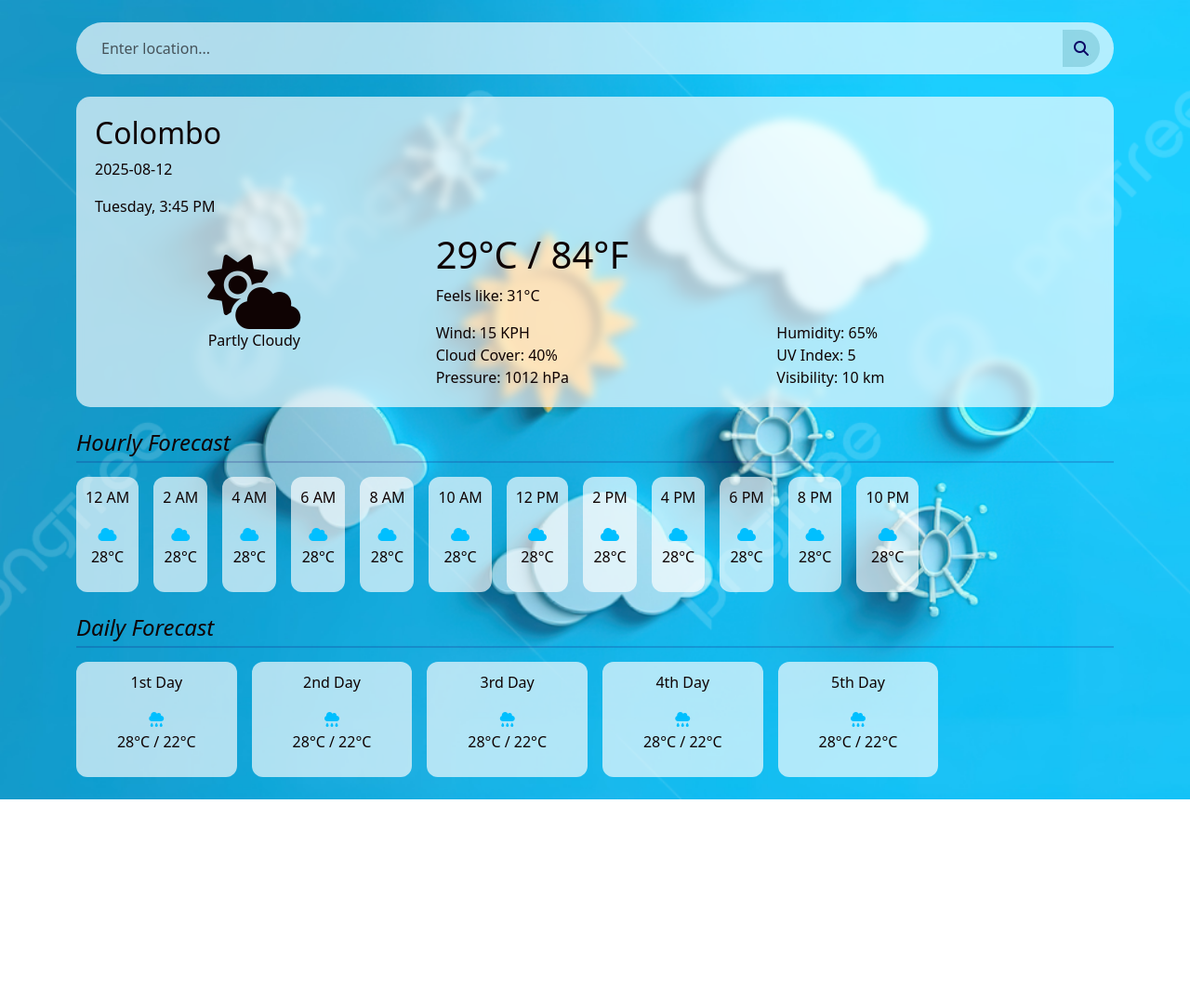
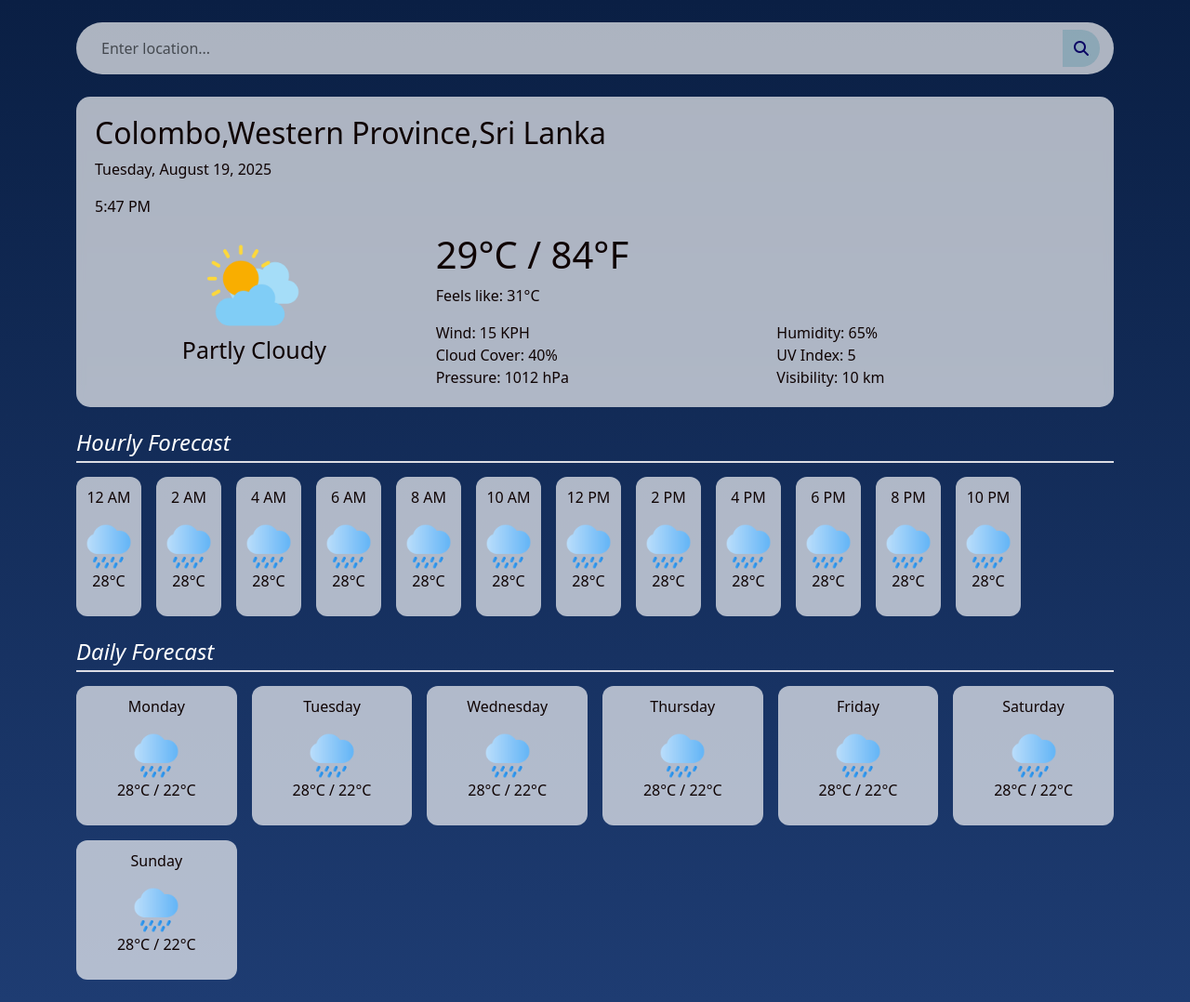
Before and after one commit to RavindiKarunarathna/Weather-App-Project, a plain HTML site: page index.html in a window 1280 px wide. Shown: the whole page at 93% size. Before the commit the page ends 860 px from the top, so only its background shows below. Drawn offline with nearby package versions, Linux system fonts and the light colour scheme; no server answers.

Commit message:
Change Daily Forcast and Create js part

```diff
--- a/assets/css/style.css
+++ b/assets/css/style.css
@@ -4,12 +4,21 @@
         /* font-family: 'Segoe UI', Tahoma, Geneva, Verdana, sans-serif; */
     }
 
-    .background-img {
+    /* .background-img {
         background-image: url('/assets/images/w-bgimg2.jpg');
         background-size: cover;
         background-repeat: no-repeat;
         background-position: center;
         min-height: 100vh;
+    } */
+
+    .main-img-edit{
+        height: 100px;
+        width: 100px;
+    }
+
+    .main-weather-font{
+        font-size: 25px;
     }
 
     .search-bar {
@@ -47,7 +56,8 @@
     }
 
     .section-title {
-        border-bottom: 2px solid rgba(21, 12, 120, 0.2);
+        border-bottom: 2px solid rgba(237, 236, 240, 0.92);
+        color: white;
         padding-bottom: 5px;
         margin-bottom: 15px;
         font-style: italic;
--- /dev/null
+++ b/assets/js/app.js
@@ -0,0 +1,135 @@
+console.log("js loaded");
+
+AOS.init();
+
+//------------------------------Set Date-----------------------------------
+let date = new Date();
+console.log(date);
+formatDate = {
+    "weekday": `long`,
+    "month": `long`,
+    "year": `numeric`,
+    "day": `numeric`
+}
+
+let currentDate = date.toLocaleDateString("en-US", formatDate);
+console.log(currentDate);
+
+document.getElementById("local-date").textContent = currentDate;
+
+//-----------------------Set Time---------------------------------------------------
+
+let time = new Date();
+console.log(time);
+formatTime = {
+    "hour": `numeric`,
+    "minute": `numeric`,
+    "time": `long`
+}
+
+let currentTime = time.toLocaleTimeString("en-US", formatTime);
+console.log(currentTime);
+
+document.getElementById("local-time").textContent = currentTime;
+
+//------------------------------------------------------------------------------------
+
+
+function callApi() {
+    fetch(`http://api.weatherapi.com/v1/forecast.json?key=e1b3044a1e8b427ea0c165610251808&q=${document.getElementById("search-location").value}&days=7&aqi=no&alerts=no`)
+
+        // .then(responce => responce.json())
+        // .then(data => console.log(data))
+
+        .then(responce => responce.json())
+        .then(data => {
+            console.log(data);
+            setDetails(data);
+        });
+
+    // let responce = await fetch("http://api.weatherapi.com/v1/current.json?key=e1b3044a1e8b427ea0c165610251808&q=gampaha&aqi=no")
+    // let data = await responce.json();
+    // console.log(data);
+
+    //setDetails(data);
+
+}
+
+function setDetails(data) {
+    document.getElementById("location-name").innerText = data.location.name + "," + data.location.region + "," + data.location.country;
+    document.getElementById("main-icon").src = data.current.condition.icon;
+    document.getElementById("condition-text").innerText=data.current.condition.text;
+    document.getElementById("temperature").innerText = data.current.temp_c + "°C / " + data.current.temp_f+"°F";
+    document.getElementById("feels-like").innerText = data.current.feelslike_c;
+    document.getElementById("wind-speed").innerText = data.current.wind_kph+" KPH";
+    document.getElementById("humidity").innerText=data.current.humidity+"%";
+    document.getElementById("cloud-cover").innerText=data.current.cloud+"%";
+    document.getElementById("uv-index").innerText=data.current.uv;
+    document.getElementById("pressure").innerText=data.current.pressure_mb+" hPa";
+    document.getElementById("visibility").innerText=data.current.vis_km+" km";
+
+//---------Hourly ForCast---------------------------------------------------------------
+
+    document.getElementById("1-hour-icon").src=data.forecast.forecastday[0].hour[0].condition.icon;
+    document.getElementById("1-hour-temp").innerText=data.forecast.forecastday[0].hour[0].temp_c+"°C";
+
+    document.getElementById("2-hour-icon").src=data.forecast.forecastday[0].hour[2].condition.icon;
+    document.getElementById("2-hour-temp").innerText=data.forecast.forecastday[0].hour[2].temp_c+"°C";
+
+    document.getElementById("3-hour-icon").src=data.forecast.forecastday[0].hour[4].condition.icon;
+    document.getElementById("3-hour-temp").innerText=data.forecast.forecastday[0].hour[4].temp_c+"°C";
+
+    document.getElementById("4-hour-icon").src=data.forecast.forecastday[0].hour[6].condition.icon;
+    document.getElementById("4-hour-temp").innerText=data.forecast.forecastday[0].hour[6].temp_c+"°C";
+
+    document.getElementById("5-hour-icon").src=data.forecast.forecastday[0].hour[8].condition.icon;
+    document.getElementById("5-hour-temp").innerText=data.forecast.forecastday[0].hour[8].temp_c+"°C";
+
+    document.getElementById("6-hour-icon").src=data.forecast.forecastday[0].hour[10].condition.icon;
+    document.getElementById("6-hour-temp").innerText=data.forecast.forecastday[0].hour[10].temp_c+"°C";
+
+    document.getElementById("7-hour-icon").src=data.forecast.forecastday[0].hour[12].condition.icon;
+    document.getElementById("7-hour-temp").innerText=data.forecast.forecastday[0].hour[12].temp_c+"°C";
+
+    document.getElementById("8-hour-icon").src=data.forecast.forecastday[0].hour[14].condition.icon;
+    document.getElementById("8-hour-temp").innerText=data.forecast.forecastday[0].hour[14].temp_c+"°C";
+
+    document.getElementById("9-hour-icon").src=data.forecast.forecastday[0].hour[16].condition.icon;
+    document.getElementById("9-hour-temp").innerText=data.forecast.forecastday[0].hour[16].temp_c+"°C";
+
+    document.getElementById("10-hour-icon").src=data.forecast.forecastday[0].hour[18].condition.icon;
+    document.getElementById("10-hour-temp").innerText=data.forecast.forecastday[0].hour[18].temp_c+"°C";
+
+    document.getElementById("11-hour-icon").src=data.forecast.forecastday[0].hour[20].condition.icon;
+    document.getElementById("11-hour-temp").innerText=data.forecast.forecastday[0].hour[20].temp_c+"°C";
+
+    document.getElementById("12-hour-icon").src=data.forecast.forecastday[0].hour[22].condition.icon;
+    document.getElementById("12-hour-temp").innerText=data.forecast.forecastday[0].hour[22].temp_c+"°C";
+
+
+//----------------------Daily ForCast---------------------------------------------------------
+
+    document.getElementById("1-day-icon").src=data.forecast.forecastday[0].day.condition.icon;
+    document.getElementById("1-day-temp").innerText=data.forecast.forecastday[0].day.maxtemp_c+"°C / "+data.forecast.forecastday[0].day.mintemp_c+"°C";
+
+    document.getElementById("2-day-icon").src=data.forecast.forecastday[1].day.condition.icon;
+    document.getElementById("2-day-temp").innerText=data.forecast.forecastday[1].day.maxtemp_c+"°C / "+data.forecast.forecastday[1].day.mintemp_c+"°C";
+
+    document.getElementById("3-day-icon").src=data.forecast.forecastday[2].day.condition.icon;
+    document.getElementById("3-day-temp").innerText=data.forecast.forecastday[2].day.maxtemp_c+"°C / "+data.forecast.forecastday[2].day.mintemp_c+"°C";
+
+    document.getElementById("4-day-icon").src=data.forecast.forecastday[3].day.condition.icon;
+    document.getElementById("4-day-temp").innerText=data.forecast.forecastday[3].day.maxtemp_c+"°C / "+data.forecast.forecastday[3].day.mintemp_c+"°C";
+
+    document.getElementById("5-day-icon").src=data.forecast.forecastday[4].day.condition.icon;
+    document.getElementById("5-day-temp").innerText=data.forecast.forecastday[4].day.maxtemp_c+"°C / "+data.forecast.forecastday[4].day.mintemp_c+"°C";
+
+    document.getElementById("6-day-icon").src=data.forecast.forecastday[5].day.condition.icon;
+    document.getElementById("6-day-temp").innerText=data.forecast.forecastday[5].day.maxtemp_c+"°C / "+data.forecast.forecastday[5].day.mintemp_c+"°C";
+
+    document.getElementById("7-day-icon").src=data.forecast.forecastday[6].day.condition.icon;
+    document.getElementById("7-day-temp").innerText=data.forecast.forecastday[6].day.maxtemp_c+"°C / "+data.forecast.forecastday[6].day.mintemp_c+"°C";
+
+}
+
+callApi();
--- a/index.html
+++ b/index.html
@@ -10,6 +10,7 @@
     <link href="https://cdn.jsdelivr.net/npm/bootstrap@5.3.0/dist/css/bootstrap.min.css" rel="stylesheet">
 
     <link rel="stylesheet" href="https://cdnjs.cloudflare.com/ajax/libs/font-awesome/6.4.0/css/all.min.css">
+    <link href="https://unpkg.com/aos@2.3.1/dist/aos.css" rel="stylesheet">
 
     <!-- User CSS -->
     <link rel="stylesheet" href="assets/css/style.css">
@@ -25,20 +26,20 @@
                 <div class="input-group search-bar">
                     <input type="text" id="search-location" class="form-control" placeholder="Enter location..."
                         aria-label="Location">
-                    <button class="btn btn-search" type="submit"><i class="fas fa-search"></i></button>
+                    <button class="btn btn-search" type="button" onclick="callApi()"><i class="fas fa-search"></i></button>
                 </div>
             </form>
         </div>
 
         <!--Weather for Cast Section -->
-        <div class="weather-card mb-4">
-            <h2 id="location-name">Colombo</h2>
-            <p id="local-date">2025-08-12</p>
-            <p id="local-time">Tuesday, 3:45 PM</p>
+        <div class="weather-card mb-4" data-aos="fade-right">
+            <h2 id="location-name">Colombo,Western Province,Sri Lanka</h2>
+            <p id="local-date">Tuesday,2025-08-12</p>
+            <p id="local-time">3:45 PM</p>
             <div class="row align-items-center">
                 <div class="col-md-4 text-center">
-                    <i class="fas fa-cloud-sun fa-5x"></i>
-                    <p id="condition-text">Partly Cloudy</p>
+                    <img src="assets/images/cloudy.png" class="main-img-edit" id="main-icon">
+                    <p id="condition-text" class="main-weather-font">Partly Cloudy</p>
                 </div>
                 <div class="col-md-8">
                     <h1 id="temperature">29°C / 84°F</h1>
@@ -61,63 +62,63 @@
             <div class="forecast-scroll d-flex gap-3">
                 <div class="forecast-card">
                     <p>12 AM</p>
-                    <i class="fas fa-cloud" style="color: #00bfff;"></i>
-                    <p>28°C</p>
+                    <img src="assets/images/heavy-rain.png" id="1-hour-icon">
+                    <p id="1-hour-temp">28°C</p>
                 </div>
                 <div class="forecast-card">
                     <p>2 AM</p>
-                    <i class="fas fa-cloud" style="color: #00bfff;"></i>
-                    <p>28°C</p>
+                    <img src="assets/images/heavy-rain.png" id="2-hour-icon">
+                    <p id="2-hour-temp">28°C</p>
                 </div>
                 <div class="forecast-card">
                     <p>4 AM</p>
-                    <i class="fas fa-cloud" style="color: #00bfff;"></i>
-                    <p>28°C</p>
+                    <img src="assets/images/heavy-rain.png" id="3-hour-icon">
+                    <p id="3-hour-temp">28°C</p>
                 </div>
                 <div class="forecast-card">
                     <p>6 AM</p>
-                    <i class="fas fa-cloud" style="color: #00bfff;"></i>
-                    <p>28°C</p>
+                    <img src="assets/images/heavy-rain.png" id="4-hour-icon">
+                    <p id="4-hour-temp">28°C</p>
                 </div>
                 <div class="forecast-card">
                     <p>8 AM</p>
-                    <i class="fas fa-cloud" style="color: #00bfff;"></i>
-                    <p>28°C</p>
+                    <img src="assets/images/heavy-rain.png" id="5-hour-icon">
+                    <p id="5-hour-temp">28°C</p>
                 </div>
                 <div class="forecast-card">
                     <p>10 AM</p>
-                    <i class="fas fa-cloud" style="color: #00bfff;"></i>
-                    <p>28°C</p>
+                    <img src="assets/images/heavy-rain.png" id="6-hour-icon">
+                    <p id="6-hour-temp">28°C</p>
                 </div>
                 <div class="forecast-card">
                     <p>12 PM</p>
-                    <i class="fas fa-cloud" style="color: #00bfff;"></i>
-                    <p>28°C</p>
+                    <img src="assets/images/heavy-rain.png" id="7-hour-icon">
+                    <p id="7-hour-temp">28°C</p>
                 </div>
                 <div class="forecast-card">
                     <p>2 PM</p>
-                    <i class="fas fa-cloud" style="color: #00bfff;"></i>
-                    <p>28°C</p>
+                    <img src="assets/images/heavy-rain.png" id="8-hour-icon">
+                    <p id="8-hour-temp">28°C</p>
                 </div>
                 <div class="forecast-card">
                     <p>4 PM</p>
-                    <i class="fas fa-cloud" style="color: #00bfff;"></i>
-                    <p>28°C</p>
+                    <img src="assets/images/heavy-rain.png" id="9-hour-icon">
+                    <p id="9-hour-temp">28°C</p>
                 </div>
                 <div class="forecast-card">
                     <p>6 PM</p>
-                    <i class="fas fa-cloud" style="color: #00bfff;"></i>
-                    <p>28°C</p>
+                    <img src="assets/images/heavy-rain.png" id="10-hour-icon">
+                    <p id="10-hour-temp">28°C</p>
                 </div>
                 <div class="forecast-card">
                     <p>8 PM</p>
-                    <i class="fas fa-cloud" style="color: #00bfff;"></i>
-                    <p>28°C</p>
+                    <img src="assets/images/heavy-rain.png" id="11-hour-icon">
+                    <p id="11-hour-temp">28°C</p>
                 </div>
                 <div class="forecast-card">
                     <p>10 PM</p>
-                    <i class="fas fa-cloud" style="color: #00bfff;"></i>
-                    <p>28°C</p>
+                    <img src="assets/images/heavy-rain.png" id="12-hour-icon">
+                    <p id="12-hour-temp">28°C</p>
                 </div>
             </div>
         </div>
@@ -128,45 +129,60 @@
             <div class="row g-3">
                 <div class="col-6 col-md-4 col-lg-2">
                     <div class="forecast-card">
-                        <p>1st Day</p>
-                        <i class="fas fa-cloud-rain" style="color: #00bfff;"></i>
-                        <p>28°C / 22°C</p>
+                        <p>Monday</p>
+                        <img src="assets/images/heavy-rain.png" id="1-day-icon">
+                        <p id="1-day-temp">28°C / 22°C</p>
                     </div>
                 </div>
                 <div class="col-6 col-md-4 col-lg-2">
                     <div class="forecast-card">
-                        <p>2nd Day</p>
-                        <i class="fas fa-cloud-rain" style="color: #00bfff;"></i>
-                        <p>28°C / 22°C</p>
+                        <p>Tuesday</p>
+                        <img src="assets/images/heavy-rain.png" id="2-day-icon">
+                        <p id="2-day-temp">28°C / 22°C</p>
                     </div>
                 </div>
                 <div class="col-6 col-md-4 col-lg-2">
                     <div class="forecast-card">
-                        <p>3rd Day</p>
-                        <i class="fas fa-cloud-rain" style="color: #00bfff;"></i>
-                        <p>28°C / 22°C</p>
+                        <p>Wednesday</p>
+                        <img src="assets/images/heavy-rain.png" id="3-day-icon">
+                        <p id="3-day-temp">28°C / 22°C</p>
                     </div>
                 </div>
                 <div class="col-6 col-md-4 col-lg-2">
                     <div class="forecast-card">
-                        <p>4th Day</p>
-                        <i class="fas fa-cloud-rain" style="color: #00bfff;"></i>
-                        <p>28°C / 22°C</p>
+                        <p>Thursday</p>
+                        <img src="assets/images/heavy-rain.png" id="4-day-icon">
+                        <p id="4-day-temp">28°C / 22°C</p>
                     </div>
                 </div>
                 <div class="col-6 col-md-4 col-lg-2">
                     <div class="forecast-card">
-                        <p>5th Day</p>
-                        <i class="fas fa-cloud-rain" style="color: #00bfff;"></i>
-                        <p>28°C / 22°C</p>
+                        <p>Friday</p>
+                        <img src="assets/images/heavy-rain.png" id="5-day-icon">
+                        <p id="5-day-temp">28°C / 22°C</p>
+                    </div>
+                </div>
+                <div class="col-6 col-md-4 col-lg-2">
+                    <div class="forecast-card">
+                        <p>Saturday</p>
+                        <img src="assets/images/heavy-rain.png" id="6-day-icon">
+                        <p id="6-day-temp">28°C / 22°C</p>
+                    </div>
+                </div>
+                <div class="col-6 col-md-4 col-lg-2">
+                    <div class="forecast-card">
+                        <p>Sunday</p>
+                        <img src="assets/images/heavy-rain.png" id="7-day-icon">
+                        <p id="7-day-temp">28°C / 22°C</p>
                     </div>
                 </div>
             </div>
         </div>
 
     </div>
-
-
+    <script src="https://unpkg.com/aos@2.3.1/dist/aos.js"></script>
+    <script src="/assets/css/bootstrap-5.3.7-dist/js/bootstrap.bundle.min.js"></script>
+    <script src="/assets/js/app.js"></script>
 </body>
 
 </html>
```
Also changed, not shown: assets/images/cloudy.png (added), assets/images/fog.png (added), assets/images/heavy-rain.png (added), assets/images/overcast.png (added), assets/images/partlySunny.png (added), assets/images/rainWithSun.png (added), assets/images/showers.png (added), assets/images/snowy.png (added), assets/images/sunny.png (added), assets/images/thunderStorm.png (added).
